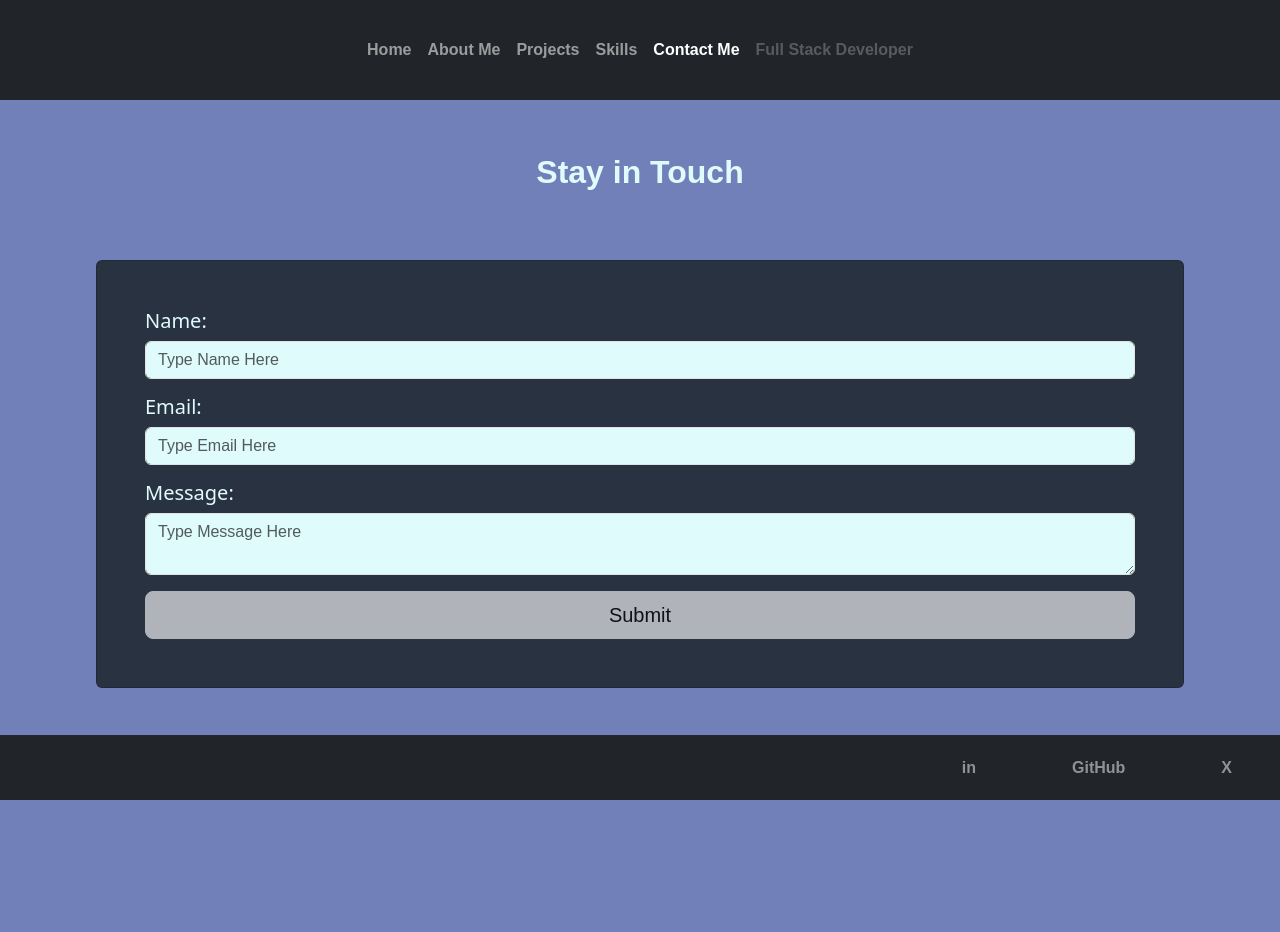
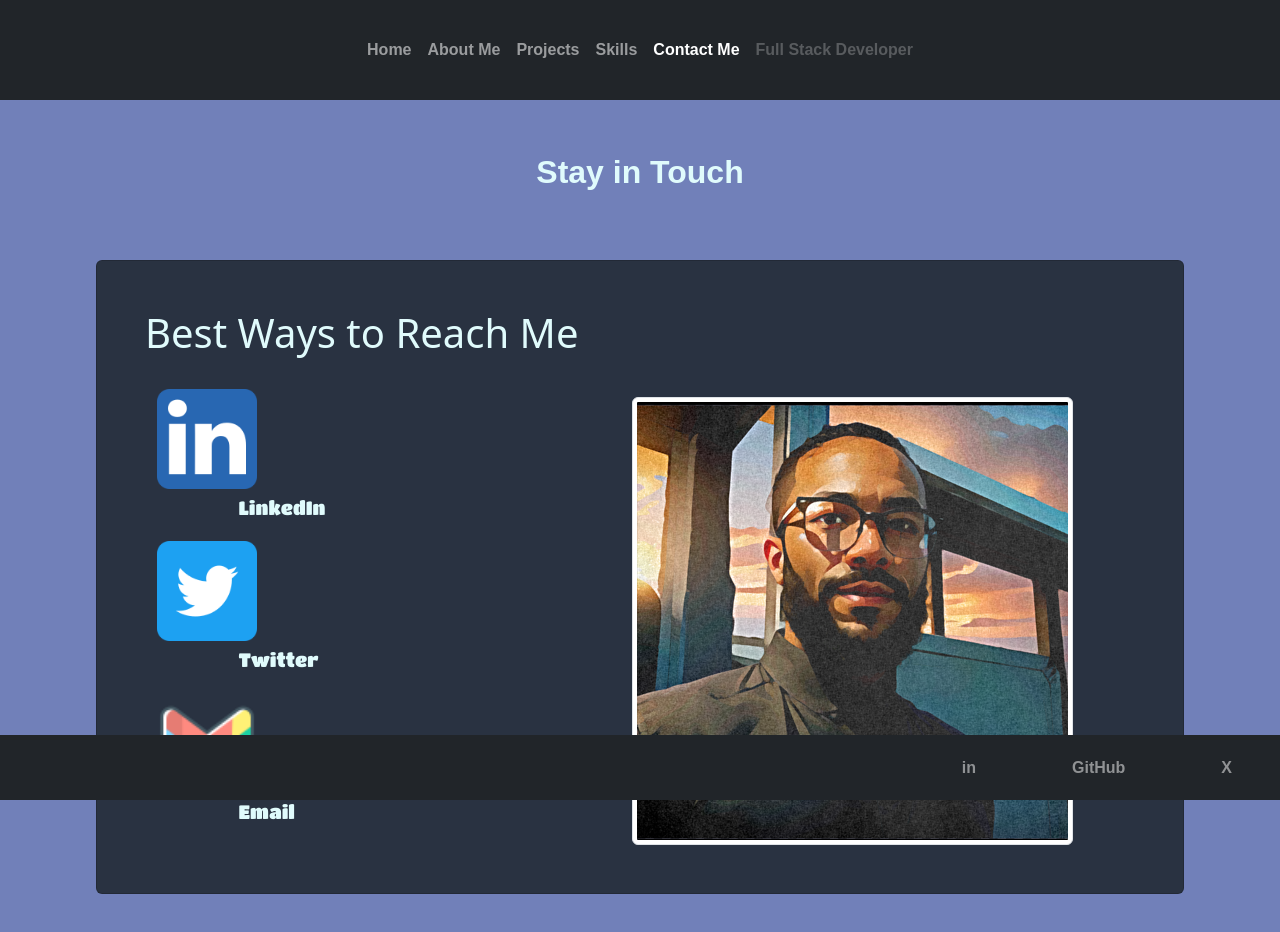
Before and after one commit to TheKhalidGibson/ReactPortfolio, a React (Vite) app: page /Contact in a window 1280 px wide. Shown: the top 932 px of the page. Built offline with nearby package versions, Linux system fonts and the light colour scheme; a web font is replaced by a local one.

Commit message:
Revamped the Contact page added links removed form

```diff
--- a/src/assets/style.css
+++ b/src/assets/style.css
@@ -226,3 +226,23 @@ ul {
 	justify-content: center;
 	align-items: center;
 }
+
+
+
+.contact-icons{
+
+
+	height: 100px;
+	width: 100px;
+
+
+}
+
+
+.contact-icon-labels{
+
+	font-family:  'Titan One';
+	font-size: larger;
+	padding-left: 20%;
+
+}
--- a/src/pages/Contact.jsx
+++ b/src/pages/Contact.jsx
@@ -46,63 +46,54 @@ export default function Contact() {
   return (
     <main className="m-0 contact-page">
       <div className="mx-5 pt-5">
-        <p className="text-center fs-2 pb-5 resume-header wrapper">Stay in Touch</p>
+        <p className="text-center fs-2 pb-5 resume-header wrapper">
+          Stay in Touch
+        </p>
 
         <MDBCard
           className="mx-5 px-5 py-5"
           style={{ backgroundColor: "#293241", color: "#E0FBFC" }}
         >
-          <h5>Name:</h5>
+          <div className="row g-2">
+            <h1>Best Ways to Reach Me</h1>
+            <div className="col-md-6 row  px-3 pt-4">
+              <a href="https://www.linkedin.com/in/khalidgibson/">
+                <img
+                  src="../assets/LinkedIn1.png"
+                  className="contact-icons"
+                  alt="..."
+                />
+              </a>
+              <MDBTypography className="contact-icon-labels">LinkedIn</MDBTypography>
 
-          <div className="input-group mb-3">
-            <input
-              type="text"
-              className="form-control"
-              placeholder="Type Name Here"
-              required
-              name="name"
-              value={formData.name}
-              onChange={handleChange}
-            />
+              <a href="https://twitter.com/KhalidGibson">
+                <img
+                  src="../assets/Twitter1.png"
+                  className="contact-icons"
+                  alt="..."
+                />
+              </a>
+
+              <MDBTypography className="contact-icon-labels">Twitter</MDBTypography>
+
+              <a href="https://twitter.com/KhalidGibson">
+                <img
+                  src="../assets/GMail1.png"
+                  className="contact-icons"
+                  alt="..."
+                />
+              </a>
+
+              <MDBTypography className="contact-icon-labels">Email</MDBTypography>
+            </div>
+            <div className="col-md-6 col-sm-12 px-3 pt-4">
+              <img
+                src="../assets/MyAvatar15.png"
+                className="img-thumbnail"
+                alt="..."
+              />
+            </div>
           </div>
-
-          <h5>Email:</h5>
-
-          <div className="input-group mb-3">
-            <input
-              type="email"
-              className="form-control"
-              placeholder="Type Email Here"
-              required
-              name="email"
-              value={formData.email}
-              onChange={handleChange}
-            />
-          </div>
-
-          <h5>Message:</h5>
-
-          <div className="input-group">
-            <textarea
-              className="form-control"
-              placeholder="Type Message Here"
-              required
-              name="message"
-              value={formData.message}
-              onChange={handleChange}
-            ></textarea>
-          </div>
-
-          <button
-            type="submit"
-            className="btn btn-light btn-lg mt-3 contact-submit-btn"
-            onSubmit={handleFormSubmit}
-            disabled={!(formData.name && formData.email && formData.message)}
-
-          >
-            Submit
-          </button>
-          {/* <button className="btn draw-border">Draw Border</button> */}
         </MDBCard>
       </div>
     </main>
```
